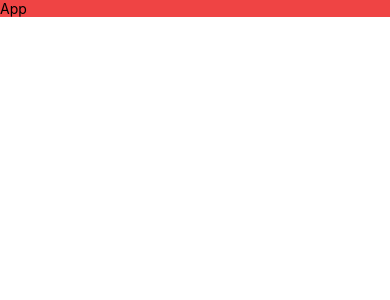
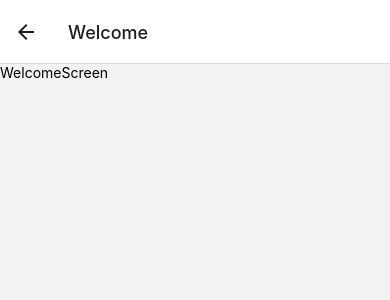
Before and after one commit to bishnupadamaity/AI_Voice_Assistant, a React Native app: screen /Welcome in a window 390 px wide. Shown: the top 300 px of the page. Built offline with nearby package versions, Linux system fonts and the light colour scheme.

Commit message:
Add Navigation to Project

```diff
--- a/App.js
+++ b/App.js
@@ -1,10 +1,8 @@
 import { View, Text, SafeAreaView } from 'react-native'
 import React from 'react'
-
+import AppNavigation from './src/navigation'
 export default function App() {
   return (
-    <SafeAreaView className="bg-red-500">
-      <Text>App</Text>
-    </SafeAreaView>
+    <AppNavigation />
   )
 }
--- a/package.json
+++ b/package.json
@@ -10,9 +10,13 @@
     "test": "jest"
   },
   "dependencies": {
+    "@react-navigation/native": "^6.1.18",
+    "@react-navigation/native-stack": "^6.11.0",
     "nativewind": "^2.0.11",
     "react": "18.3.1",
-    "react-native": "0.75.2"
+    "react-native": "0.75.2",
+    "react-native-safe-area-context": "^4.10.9",
+    "react-native-screens": "^3.34.0"
   },
   "devDependencies": {
     "@babel/core": "^7.20.0",
--- /dev/null
+++ b/src/navigation/index.js
@@ -0,0 +1,19 @@
+import * as React from 'react';
+import { NavigationContainer } from '@react-navigation/native';
+import { createNativeStackNavigator } from '@react-navigation/native-stack';
+import HomeScreen from '../screens/HomeScreen';
+import WelcomeScreen from '../screens/WelcomeScreen';
+const Stack = createNativeStackNavigator();
+
+function AppNavigation() {
+    return (
+        <NavigationContainer>
+            <Stack.Navigator>
+                <Stack.Screen name="Home" component={HomeScreen} />
+                <Stack.Screen name="Welcome" component={WelcomeScreen} />
+            </Stack.Navigator>
+        </NavigationContainer>
+    );
+}
+
+export default AppNavigation;
--- /dev/null
+++ b/src/screens/HomeScreen.js
@@ -0,0 +1,10 @@
+import { View, Text } from 'react-native'
+import React from 'react'
+
+export default function HomeScreen() {
+  return (
+    <View>
+      <Text>HomeScreen</Text>
+    </View>
+  )
+}
--- /dev/null
+++ b/src/screens/WelcomeScreen.js
@@ -0,0 +1,10 @@
+import { View, Text } from 'react-native'
+import React from 'react'
+
+export default function WelcomeScreen() {
+  return (
+    <View>
+      <Text>WelcomeScreen</Text>
+    </View>
+  )
+}
```
Also changed, not shown: src/images/Robot.png (added), 1 other file (tests, documents, lock files or other folders).
